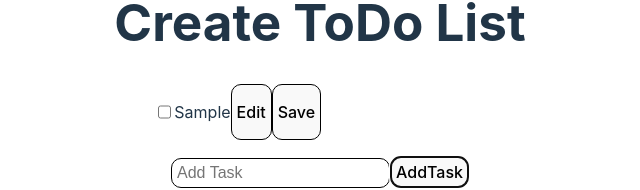
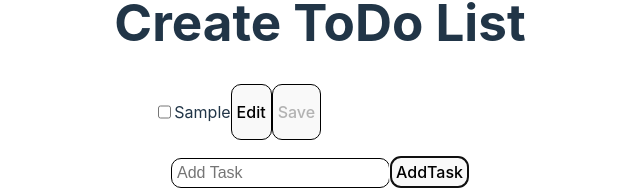
Before and after one commit to Yoojinjo/TodoList, a React (Vite) app: page / in a window 1280 px wide. Both pictures are taken after typing "Sample" into the empty fields and a click on the button "AddTask". Shown: the part 326-516 px from the top of the page, without its empty margins (320-960 px from the left). Built offline with nearby package versions, Linux system fonts and the light colour scheme.

Commit message:
save button disabled if not in edit mode

```diff
--- a/src/List.jsx
+++ b/src/List.jsx
@@ -61,7 +61,12 @@ function List({ tasks, handleDelete, handleUpdate }) {
 						Edit
 					</button>
 
-					<button onClick={() => saveEdit(task.id)}>Save</button>
+					<button
+						disabled={!editText}
+						onClick={() => saveEdit(task.id)}
+					>
+						Save
+					</button>
 
 					{/* add delete button if checked box */}
 					{checked[task.id] && (
```
